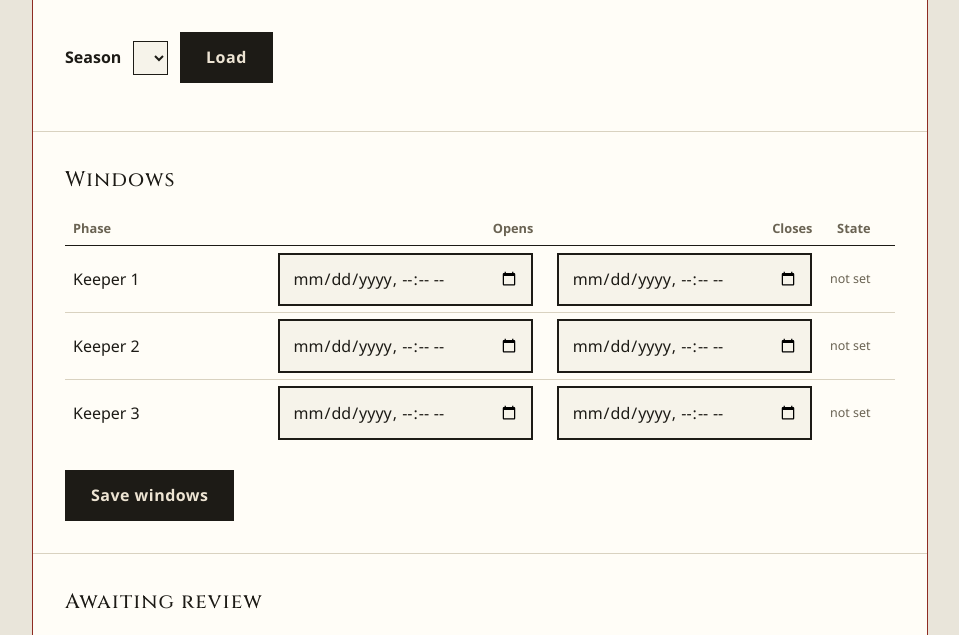
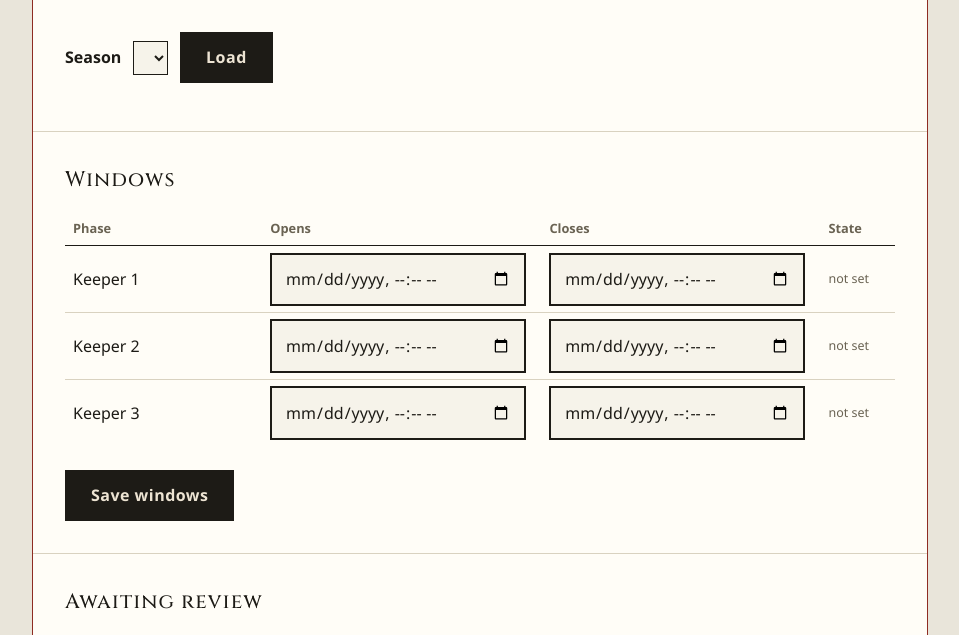
Before and after one commit to djans44/WeTheNorth, a FastAPI app: page /admin/keepers in a window 1280 px wide. Shown: the part 293-928 px from the top of the page, without its empty margins (160-1119 px from the left). Run offline with FastAPI, Linux system fonts and the light colour scheme; the visitor is signed in with stand-in values (Sample User, id 1); lists and menus that the app fills with data are empty; some libraries are stand-ins or nearby versions.

Commit message:
Keeper admin: three cells that were laid out wrong
.tm is display:block, which is right on a span under a name and wrong on
a whole cell -- a td set to block leaves the row, so Origin, Note and
State sat half a row high and drew their own rule under the text. This
is the only template that put .tm on a td.

The void chooser carried style="min-width:26rem" inline. Measured at a
420px viewport that made the page 444px wide and scroll sideways; it now
gives way to the panel.

And the windows table holds no numbers, so the sheet's right-aligned
default had "Opens" and "Closes" at the far end of a column that is
almost all input, labelling nothing.

Co-Authored-By: Claude Opus 5 (1M context) <noreply@anthropic.com>
Claude-Session: https://claude.ai/code/session_017AyGSFzNmW6EyfXFYCL5XC

```diff
--- a/app/static/style.css
+++ b/app/static/style.css
@@ -1299,6 +1299,21 @@ tbody tr:last-child td, tbody tr:last-child th { border-bottom: 0; }
 /* Keeper and admin listings. */
 .keepers td, .keepers th { padding: 0.4rem var(--s2); }
 .keepers .rd { font-weight: 700; width: 4rem; }
+/* .tm is display:block, which is right on a span under a name and wrong on a
+   whole cell: a td set to block drops out of the row, so keeper admin's
+   Origin, Note and State columns sat half a row high and drew their own rule
+   under the text. The colour and size are what those columns want; only the
+   display was ever the problem. */
+.keepers td.tm { display: table-cell; }
+/* The windows table is phases, fields and states -- no numbers in it, so the
+   sheet's right-aligned default put "Opens" and "Closes" at the far end of a
+   column that is almost entirely input, labelling nothing. */
+.windows th, .windows td { text-align: left; }
+/* The void chooser. Its options are a manager, a player, a round and a
+   penalty round on one line, which is 26rem before it starts truncating --
+   but a fixed min-width is what pushed a 420px phone into scrolling
+   sideways, so it gives way to the panel instead. */
+.voidpick { width: 26rem; max-width: 100%; }
 /* A count under a header too long for .rd's four rems -- the schedule page's
    "Times this season" was stacking onto three lines. No width, so the header
    sets the column and the number sits under it. */
--- a/app/templates/admin_keepers.html
+++ b/app/templates/admin_keepers.html
@@ -37,7 +37,7 @@
     <h2>Windows</h2>
     <form method="post" action="/admin/keepers/windows">
       <input type="hidden" name="season" value="{{ season }}">
-      <table class="keepers">
+      <table class="keepers windows">
         <thead>
           <tr><th>Phase</th><th>Opens</th><th>Closes</th><th>State</th><th></th></tr>
         </thead>
@@ -181,7 +181,7 @@
     <p class="note">This clears that manager's saved plans, same as if they did it.</p>
     <form method="post" action="/admin/keepers/void" class="picker">
       <input type="hidden" name="season" value="{{ season }}">
-      <select name="contract_id" style="min-width:26rem">
+      <select name="contract_id" class="voidpick">
         {% for c in voidable %}
           <option value="{{ c.contract_id }}">
             {# No avatar here: an <option> renders text only, so the markup
```
